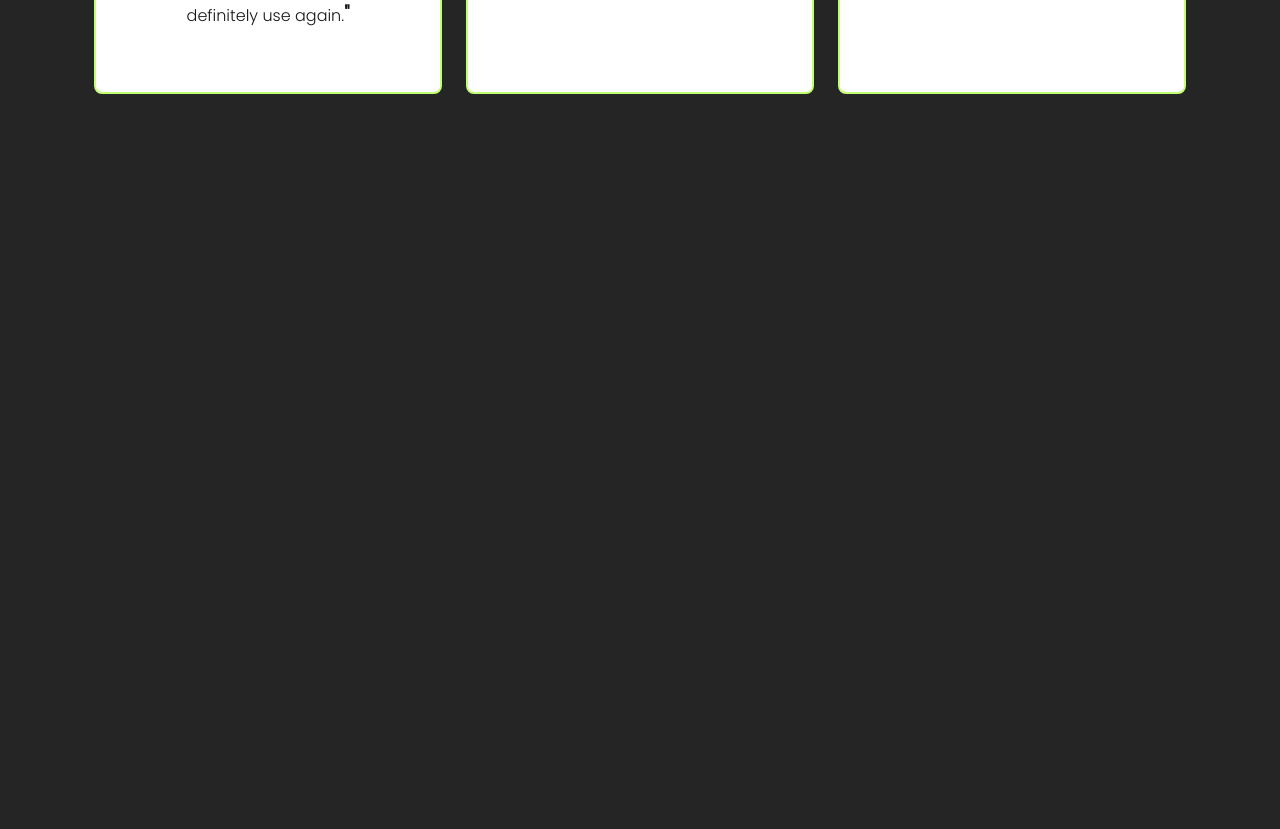
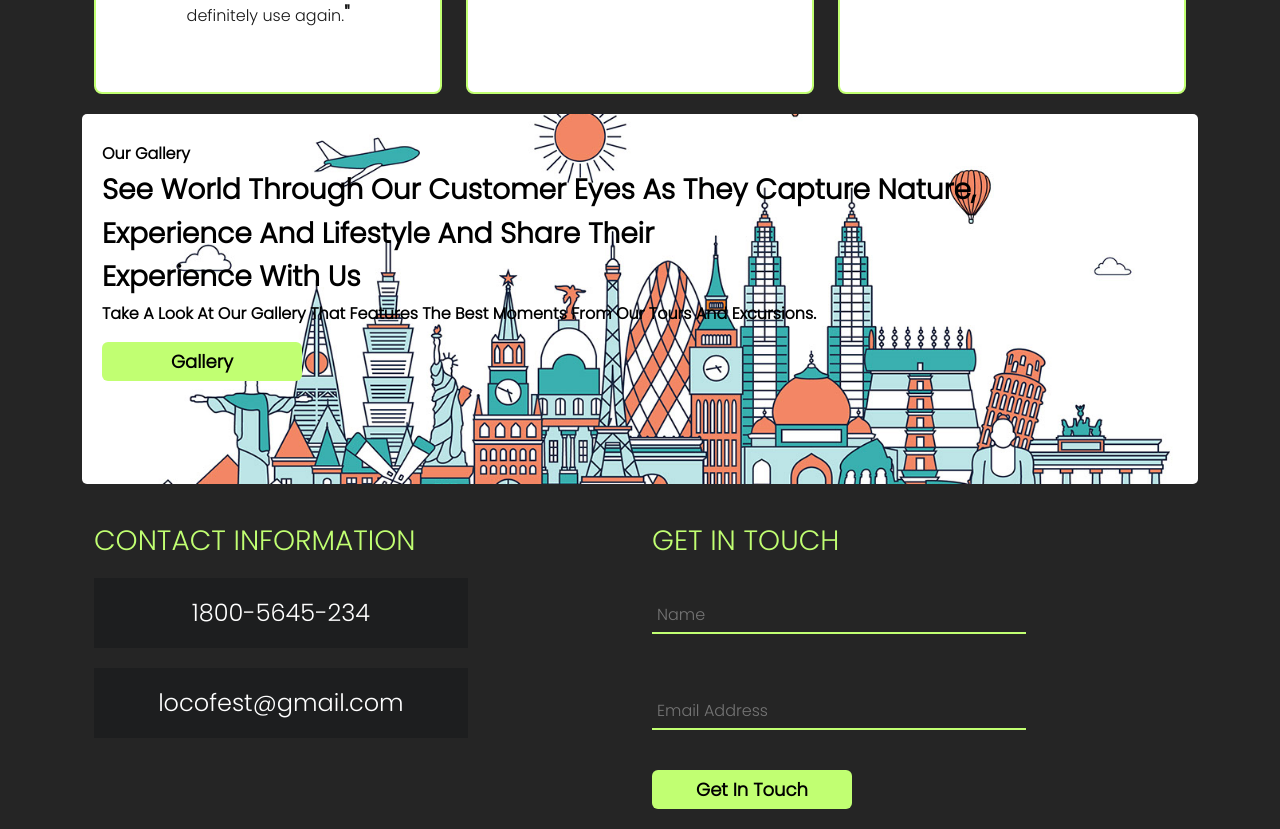
Before and after one commit to AmeerSalman2627/Locofest, a React (Create React App) app in the folder ui/: page / in a window 1280 px wide. Shown: the part 3875-4704 px from the top of the page. Before the commit the page ends 3989 px from the top, so only its background shows below. Built offline with nearby package versions, Linux system fonts and the light colour scheme.

Commit message:
29th May
Created the contact and gallery section

```diff
--- a/ui/src/Assest/css/Dashboards/CommonDashboard.css
+++ b/ui/src/Assest/css/Dashboards/CommonDashboard.css
@@ -218,7 +218,7 @@
     border: none;
 }
 
-.subscribe_btn:hove{
+.subscribe_btn:hover{
     background-color: #c1ff72;
     border: 1px solid white;
     color:black;
@@ -345,10 +345,155 @@
     text-align: center;
 }
 
+/* Gallery */
+
+.gallery_section{
+    background-image: url('../../Images/Home/HomeMainMasthead.jpg');
+    height: 370px;
+    background-position: center;
+    background-repeat: no-repeat;
+    background-size: cover;
+    border-radius: 5px;
+    margin: 20px 0;
+}
+
+
+.gallery_content{
+    margin-top:30px;
+    padding-left:20px;
+    position: initial;
+}
+
+.gallery_title{
+    color: black;
+    font-weight: bold;
+    text-transform: capitalize;
+}
+
+.gallery_headline{
+    margin-top:10px;
+    color: black;
+    font-weight: bold;
+    text-transform: capitalize;
+}
+
+.gallery_description{
+    color: black;
+    font-weight: bold;
+    text-transform: capitalize;
+}
+
+.gallery_btn{
+    background-color: #c1ff72;
+    color: black;
+    font-weight:bold;
+    font-size: 18px;
+    width:200px;
+    display: block;
+    border: none;
+}
+
+.gallery_btn:hover{
+    background-color: #c1ff72;
+    border: 1px solid white;
+    color:black;
+}
+
+/* Contact */
+
+.dashboard_contact_section{
+    margin: 20px 0;
+}
+
+.dashboard_contact_info{
+    margin-top:20px;
+}
+
+.dashboard_contact_info h3{
+    color:#c1ff72;
+    text-transform: uppercase;
+}
+
+.dashboard_contact_tollfree, .dashboard_contact_email{
+    margin-top:20px;
+    color: white;
+    width:70%;
+    height:70px;
+    display:flex;
+    justify-content: center;
+    font-size:24px;
+    align-items: center;
+    background-color:rgb(29 30 31);
+
+}
+
+.dashboard_contact_tollfree a, .dashboard_contact_email a{
+    text-decoration: none;
+    color: white;
+}
+
+.dashboard_contact_tollfree a:hover, .dashboard_contact_email a:hover{
+    text-decoration: underline;
+    text-decoration-color: #c1ff72;
+}
+
+.gettouch_section{
+    margin-top:20px;
+}
+
+.gettouch_section h3{
+    color:#c1ff72;
+    text-transform: uppercase;
+}
+
+.gettouch_section .input-group {
+    margin: 20px auto;
+    position: relative;
+}
+
+.gettouch_section input{
+    margin-top:20px;
+    padding: 5px;
+    display: block;
+    width: 70%;
+    border: none;
+    border-bottom: 2px solid #c1ff72;
+    background: transparent;
+    color: white !important;
+    margin-bottom: 20px;
+}
+
+.gettouch_section input:focus{
+    outline: none;
+}
+
+.get_btn{
+    background-color: #c1ff72;
+    color: black;
+    font-weight:bold;
+    font-size: 18px;
+    width:200px;
+    display: block;
+    border: none;
+}
+
+.get_btn:hover{
+    background-color: #c1ff72;
+    border: 1px solid white;
+    color:black;
+}
 
 
 @media screen and (max-width:720px) {
     .information_heading #header{
         font-size:25px;
     }
+
+    .gallery_section{
+        height: 400px;
+    }
+
+    .dashboard_contact_tollfree, .dashboard_contact_email{
+        width: 100%
+    }
 }
--- a/ui/src/Components/Dashboard/CommonDashboard.js
+++ b/ui/src/Components/Dashboard/CommonDashboard.js
@@ -7,6 +7,7 @@ import BestSellers from './BestSellers';
 import Topvalues from './TopValues';
 import Partners from './Partners';
 import CustomerReview from './CustomerReview';
+import Contact from './Contact';
 
 const CommonDashboard = () => {
     return (
@@ -73,6 +74,17 @@ const CommonDashboard = () => {
             </Row>
             <Partners />
             <CustomerReview />
+            <Row className='gallery_section'>
+                <div className='gallery_content'>
+                    <h6 className='gallery_title'>Our Gallery</h6>
+                    <h3 className='gallery_headline'>See world through our customer eyes as they capture nature,</h3>
+                    <h3 className='gallery_headline'> experience and lifestyle and share their</h3>
+                    <h3 className='gallery_headline'>experience with us</h3>
+                    <p className='gallery_description'>Take a look at our gallery that features the best moments from our tours and excursions.</p>
+                    <Button className='gallery_btn'>Gallery</Button>
+                </div>
+            </Row>
+            <Contact></Contact>
         </Container>
     )
 }
--- /dev/null
+++ b/ui/src/Components/Dashboard/Contact.js
@@ -0,0 +1,29 @@
+import { Row, Col, Button } from 'react-bootstrap';
+
+const Contact = () => {
+    return (
+        <Row className='dashboard_contact_section'>
+            <Col lg={6} md={6} sm={12} className='dashboard_contact_info'>
+                <h3>Contact information</h3>
+                <span className='dashboard_contact_tollfree'>
+                    <a href="tel:18005645234">1800-5645-234</a>
+                </span>
+                <span className='dashboard_contact_email'>
+                    <a href="mailto:locofest@gmail.com">locofest@gmail.com</a>
+                </span>
+            </Col>
+            <Col lg={6} md={6} sm={12} className='gettouch_section'>
+                <h3>Get in touch</h3>
+                <div className="input-group">
+                    <input type="text" id="name" name="name" placeholder="Name" />
+                </div>
+                <div className="input-group">
+                    <input id="email" name="password" type="text" placeholder="Email Address" />
+                </div>
+                <Button className='get_btn'>Get In Touch</Button>
+            </Col>
+        </Row>
+    )
+};
+
+export default Contact;
```
Also changed, not shown: ui/src/Assest/Images/Home/gallery.jpg (added).
